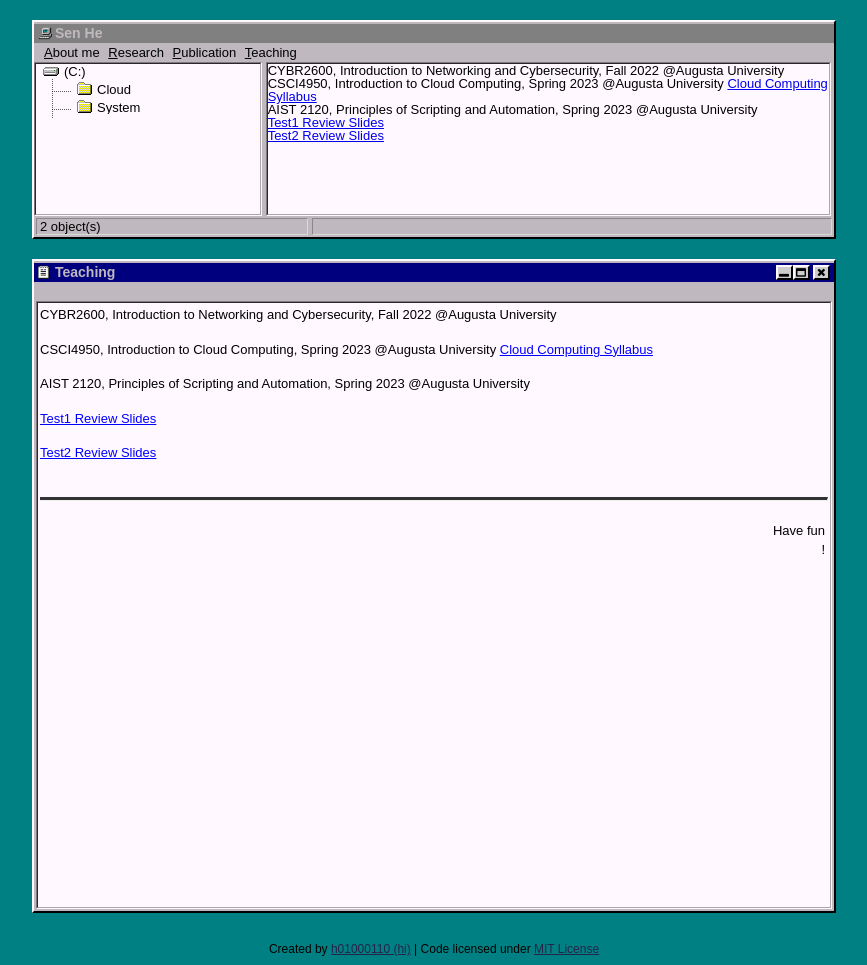
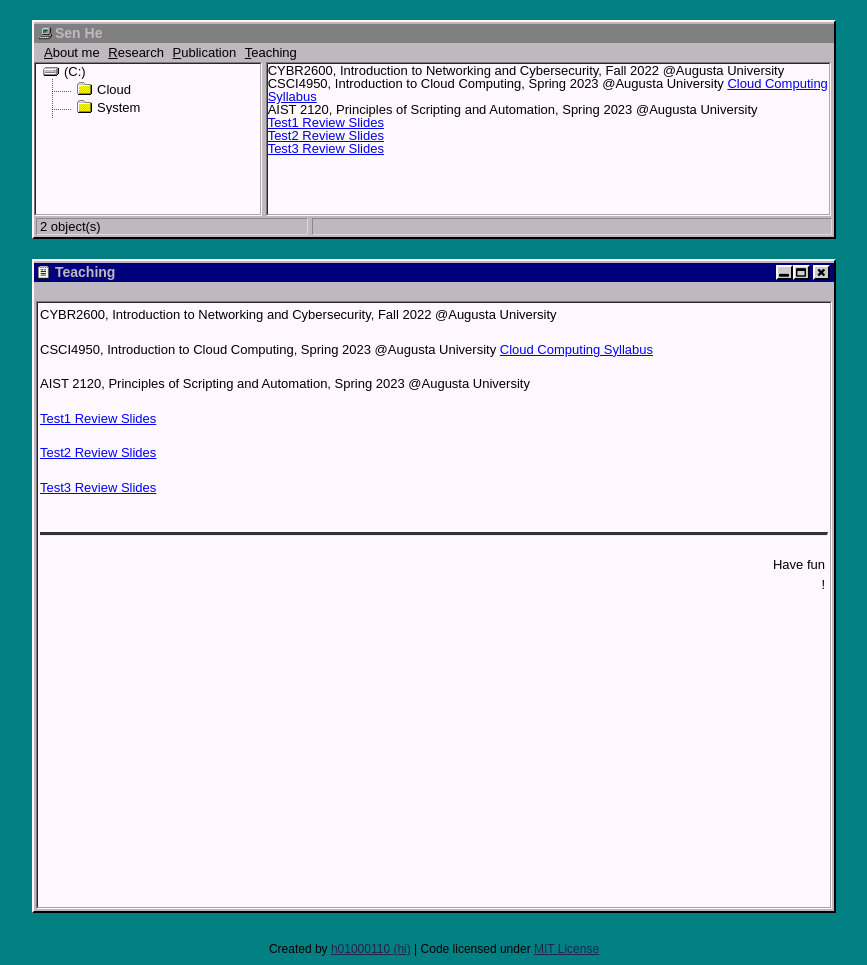
Before and after one commit to sen-he/sen-he.github.io, a Jekyll site: the page built from teaching/index.md, in a window 1280 px wide. Shown: the whole page, without its empty margins (206-1073 px from the left). Built offline with Jekyll 4.4.1, drawn with Linux system fonts in a browser that asks for light colours.

Commit message:
Update index.md

```diff
--- a/teaching/index.md
+++ b/teaching/index.md
@@ -13,3 +13,5 @@
 [Test1 Review Slides](https://github.com/sen-he/sen-he.github.io/blob/master/teaching/Test1_Review.pptx)
 
 [Test2 Review Slides](https://github.com/sen-he/sen-he.github.io/blob/master/teaching/Test2_Review.pptx)
+
+[Test3 Review Slides](https://github.com/sen-he/sen-he.github.io/blob/master/teaching/Test3_Review.pptx)
```
